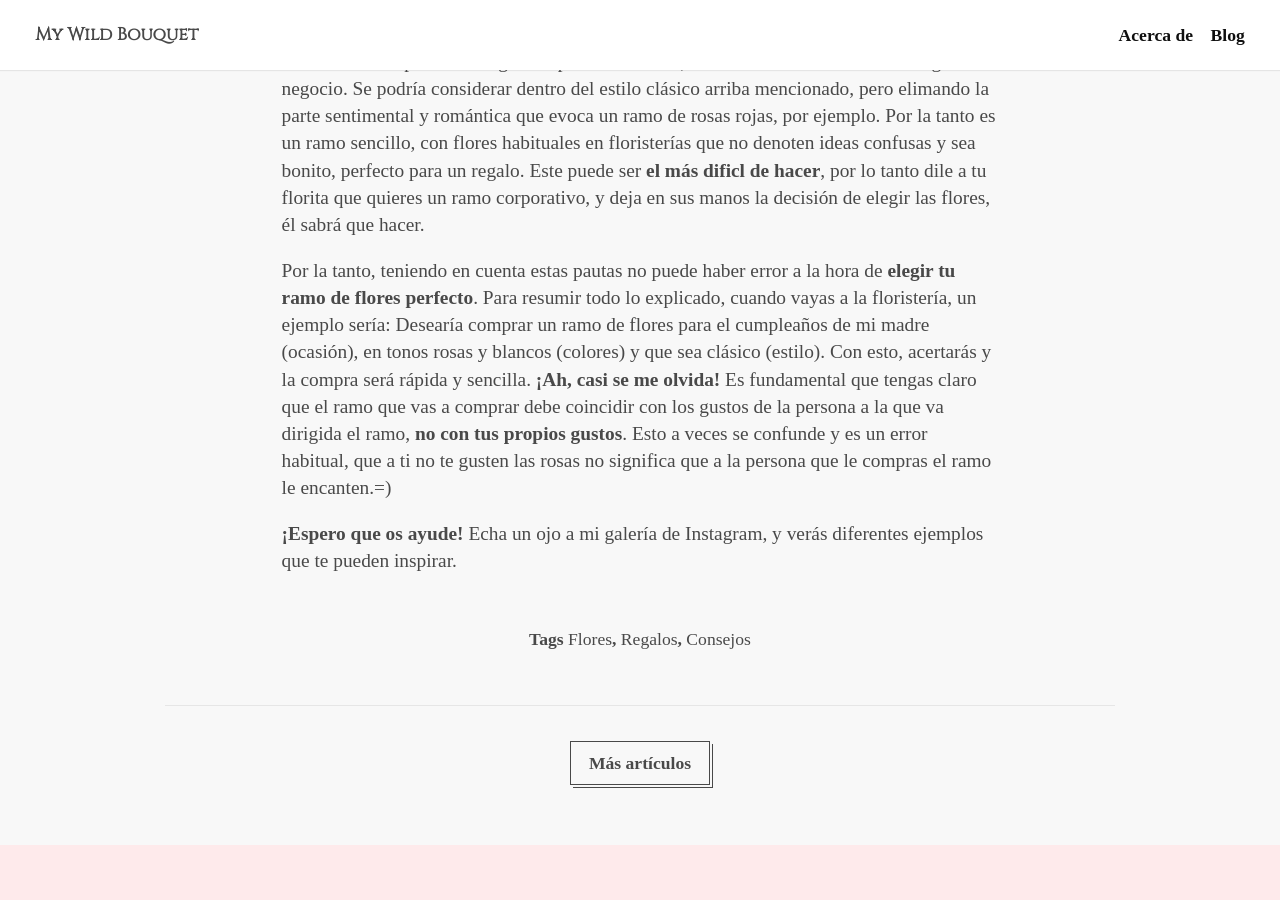
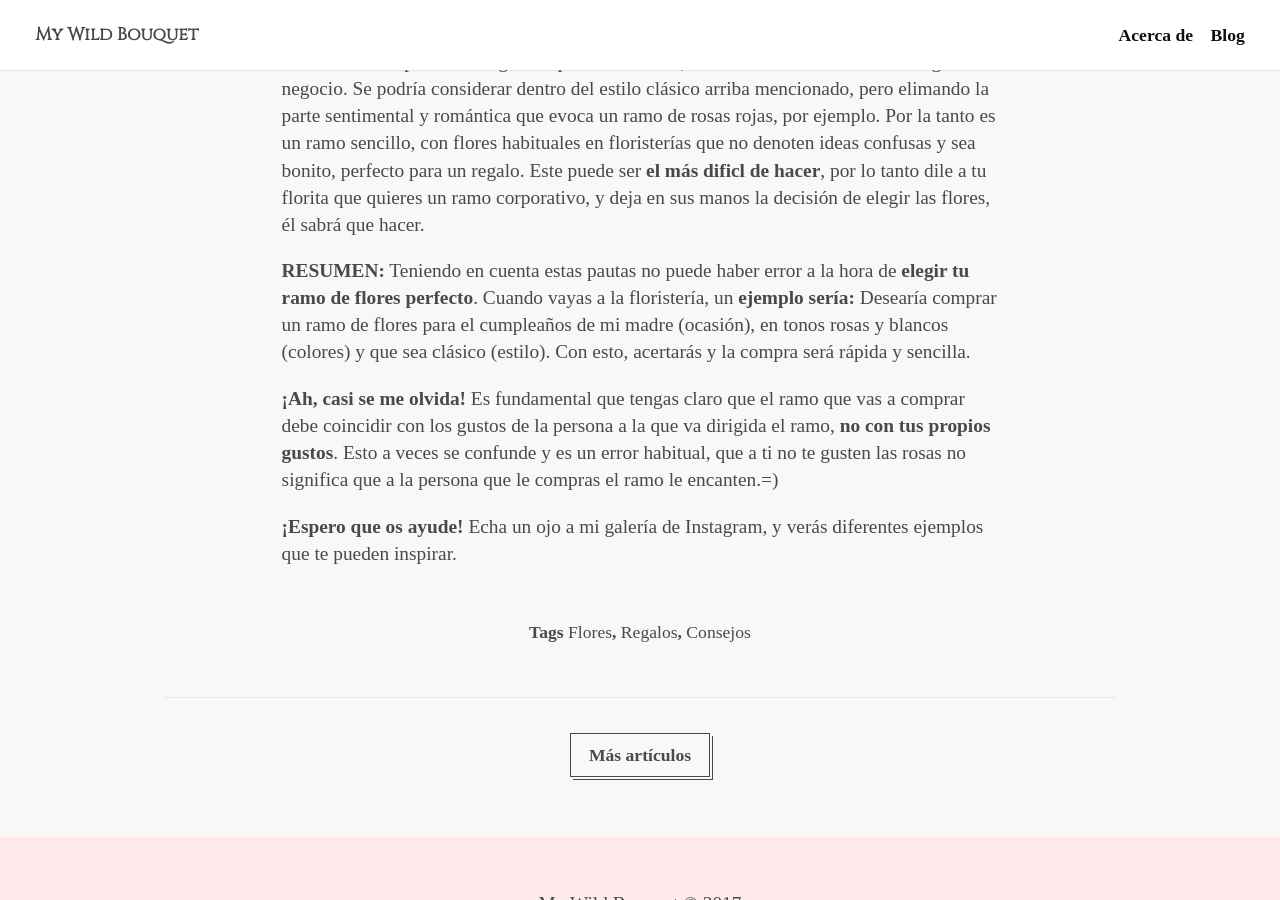
Before and after one commit to keyvanakbary/ramosilvestre.com, a Jekyll site: the page built from src/_posts/2017-12-16-el-significado-de-las-flores.md, in a window 1280 px wide and 900 px high, scrolled down 2810 px. Built offline with Jekyll 4.4.1, drawn with Linux system fonts in a browser that asks for light colours; some web fonts are replaced.

Commit message:
Update 2017-12-16-el-significado-de-las-flores.md

```diff
--- a/src/_posts/2017-12-16-el-significado-de-las-flores.md
+++ b/src/_posts/2017-12-16-el-significado-de-las-flores.md
@@ -54,8 +54,10 @@ Yo definiría este estilo de ramo como **simple, sencillo y clásico**. Es un ra
 
 
 
-Por la tanto, teniendo en cuenta estas pautas no puede haber error a la hora de **elegir tu ramo de flores perfecto**.
-Para resumir todo lo explicado, cuando vayas a la floristería, un ejemplo sería: Desearía comprar un ramo de flores para el cumpleaños de mi madre (ocasión), en tonos rosas y blancos (colores) y que sea clásico (estilo). Con esto, acertarás y la compra será rápida y sencilla. **¡Ah, casi se me olvida!** Es fundamental que tengas claro que el ramo que vas a comprar debe coincidir con los gustos de la persona a la que va dirigida el ramo, **no con tus propios gustos**. Esto a veces se confunde y es un error habitual, que a ti no te gusten las rosas no significa que a la persona que le compras el ramo le encanten.=)
+**RESUMEN:** Teniendo en cuenta estas pautas no puede haber error a la hora de **elegir tu ramo de flores perfecto**.
+Cuando vayas a la floristería, un **ejemplo sería:** Desearía comprar un ramo de flores para el cumpleaños de mi madre (ocasión), en tonos rosas y blancos (colores) y que sea clásico (estilo). Con esto, acertarás y la compra será rápida y sencilla.
+
+**¡Ah, casi se me olvida!** Es fundamental que tengas claro que el ramo que vas a comprar debe coincidir con los gustos de la persona a la que va dirigida el ramo, **no con tus propios gustos**. Esto a veces se confunde y es un error habitual, que a ti no te gusten las rosas no significa que a la persona que le compras el ramo le encanten.=)
 
 
 **¡Espero que os ayude!** Echa un ojo a mi galería de Instagram, y verás diferentes ejemplos que te pueden inspirar.
```
